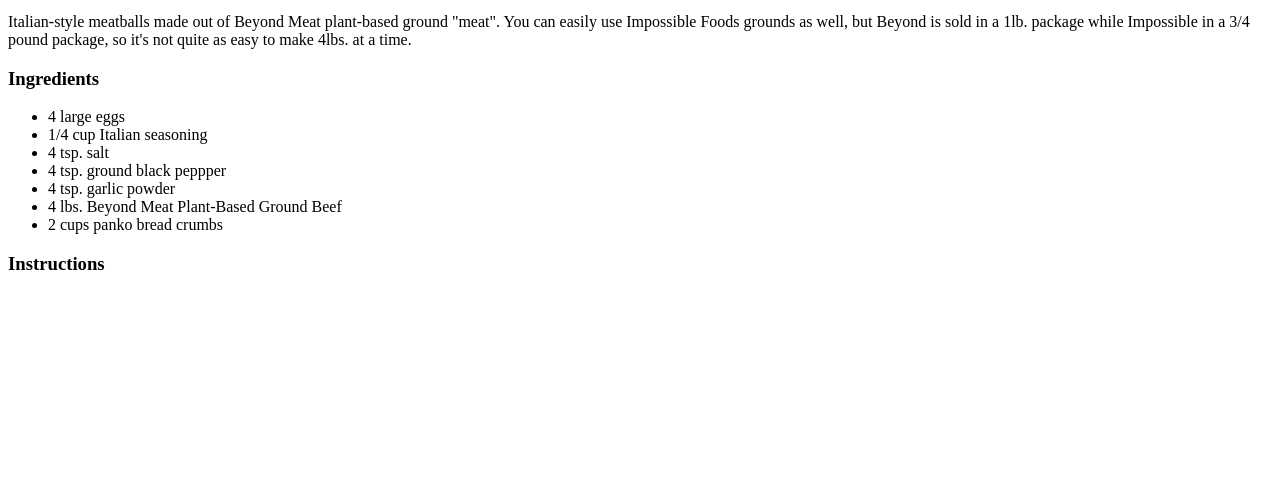
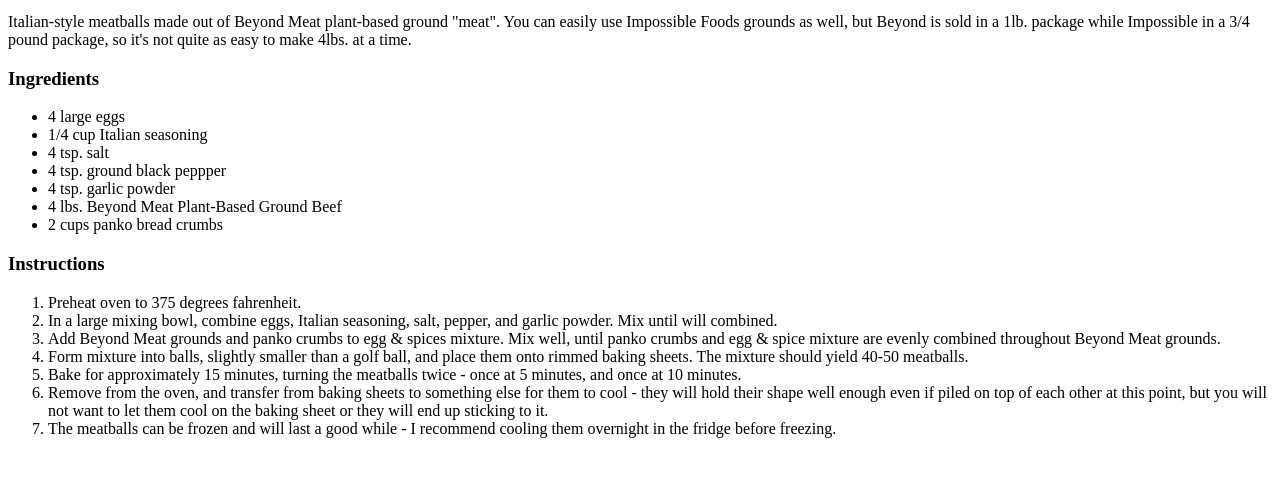
Before and after one commit to djanyreason/OdinRecipes, a plain HTML site: page recipes/beyond_meatballs.html in a window 1280 px wide. Shown: the part 101-578 px from the top of the page. Drawn offline with Linux system fonts and the light colour scheme.

Commit message:
Adds recipe instructions

```diff
--- a/recipes/beyond_meatballs.html
+++ b/recipes/beyond_meatballs.html
@@ -30,7 +30,33 @@
 
     <h3>Instructions</h3>
     <ol>
-
+        <li>
+            Preheat oven to 375 degrees fahrenheit.
+        </li>
+        <li>
+            In a large mixing bowl, combine eggs, Italian seasoning, salt, pepper, and garlic powder. Mix until will
+            combined.
+        </li>
+        <li>
+            Add Beyond Meat grounds and panko crumbs to egg & spices mixture. Mix well, until panko crumbs and egg &
+            spice mixture are evenly combined throughout Beyond Meat grounds.
+        </li>
+        <li>
+            Form mixture into balls, slightly smaller than a golf ball, and place them onto rimmed baking sheets. The
+            mixture should yield 40-50 meatballs.
+        </li>
+        <li>
+            Bake for approximately 15 minutes, turning the meatballs twice - once at 5 minutes, and once at 10 minutes.
+        </li>
+        <li>
+            Remove from the oven, and transfer from baking sheets to something else for them to cool - they will hold
+            their shape well enough even if piled on top of each other at this point, but you will not want to let them
+            cool on the baking sheet or they will end up sticking to it.
+        </li>
+        <li>
+            The meatballs can be frozen and will last a good while - I recommend cooling them overnight in the fridge
+            before freezing.
+        </li>
     </ol>
 
 </body>
```
